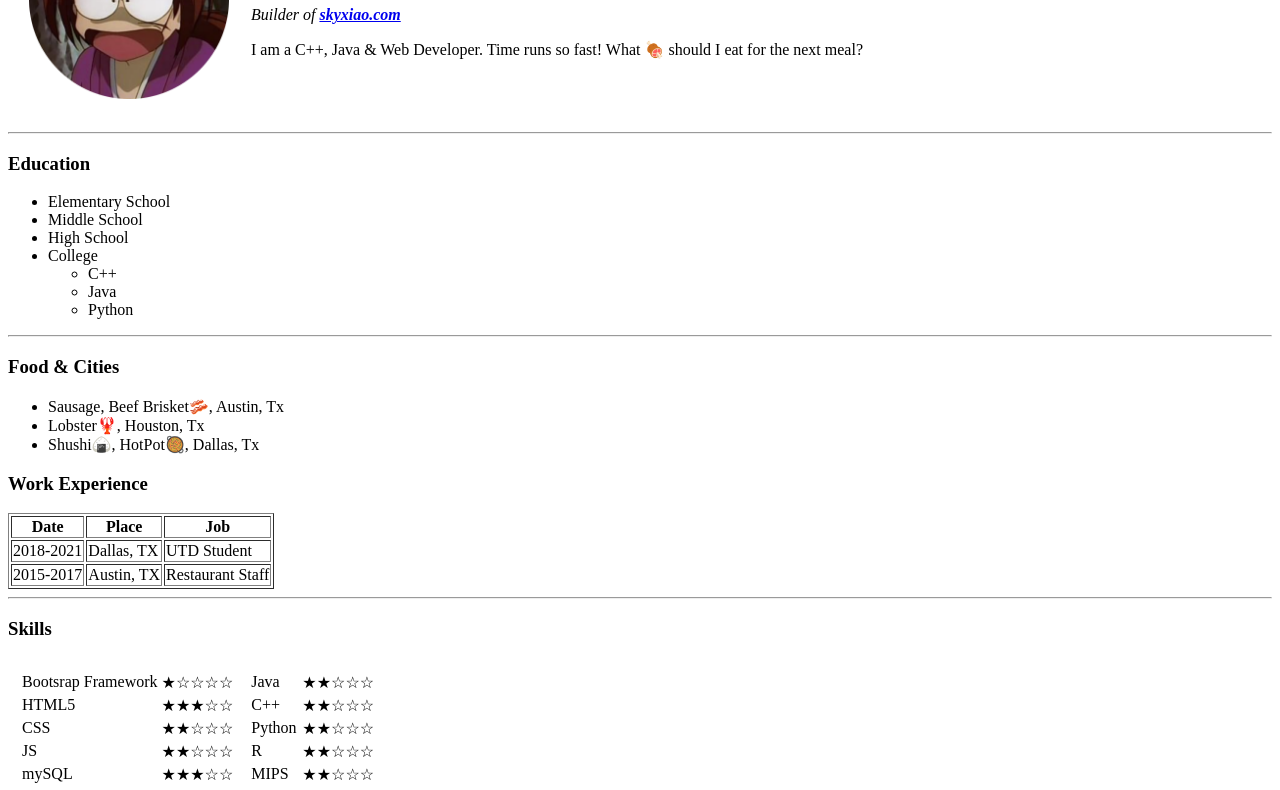
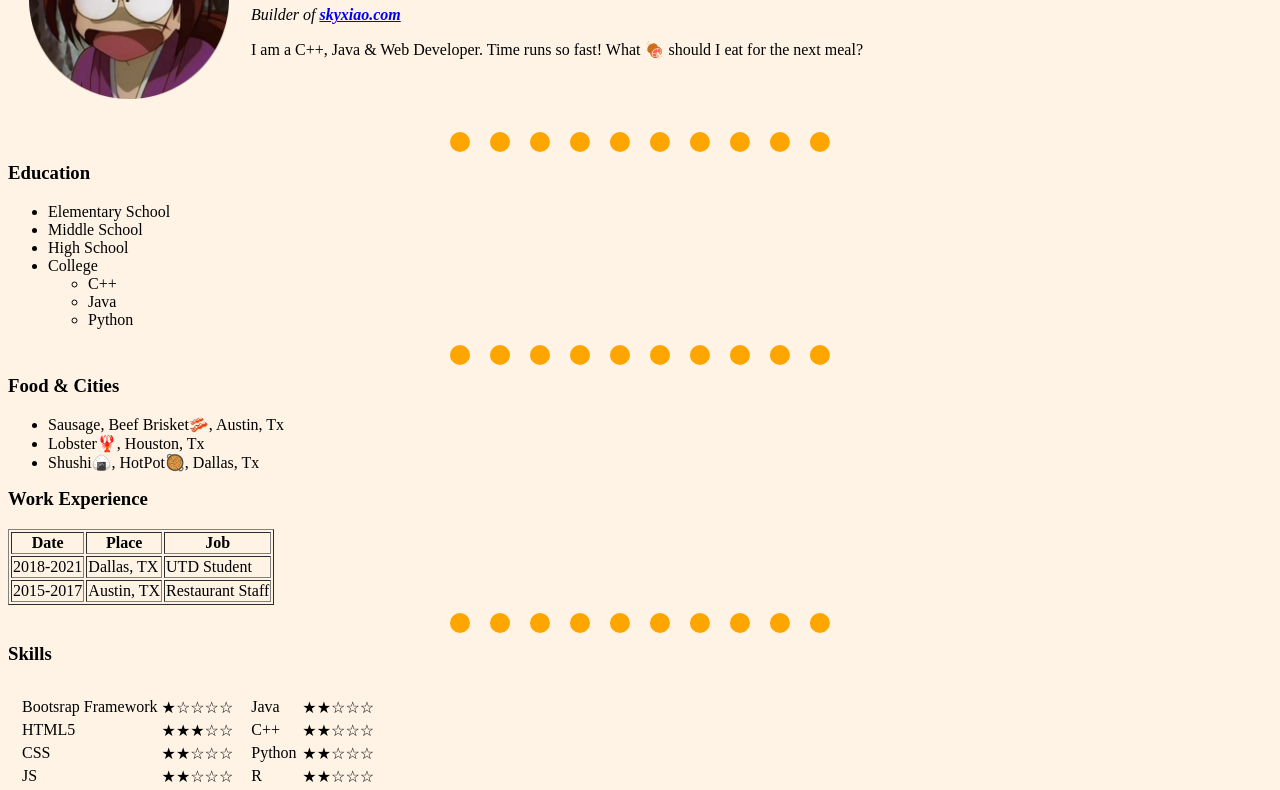
Before and after one commit to sparkyes-yup/cv, a plain HTML site: page index.html in a window 1280 px wide. Shown: the part 130-920 px from the top of the page. Drawn offline with Linux system fonts and the light colour scheme.

Commit message:
cv update 05/28/21

```diff
--- a/index.html
+++ b/index.html
@@ -4,6 +4,29 @@
 <head>
   <meta charset="utf-8">
   <title> 🐥🐒🐶 Sky's Personal Site </title>
+
+  <style>
+    /* * {
+      margin: 0;
+    } */
+
+    body {
+      background-color: #fff3e6;
+    }
+
+    hr {
+      border-style: none;
+      border-top-style: dotted;
+      border-color: orange;
+      border-width: 20px;
+      width: 30%;
+    }
+
+    h3 {
+      margin-top: 10px;
+    }
+  </style>
+
 </head>
 
 <body>
@@ -21,6 +44,7 @@
   <hr>
   <h3> Education </h3>
 
+  <!-- <ul style ="border-style: dotted"> -->
   <ul>
     <li> Elementary School </li>
     <li> Middle School </li>
```
